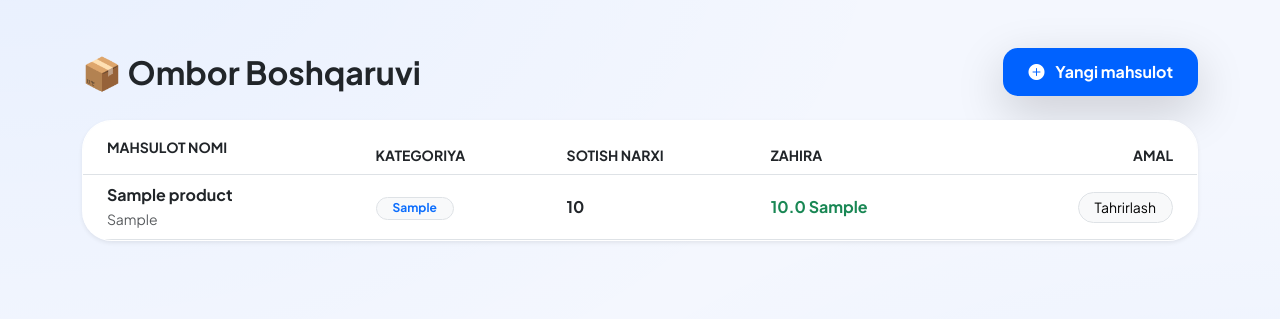
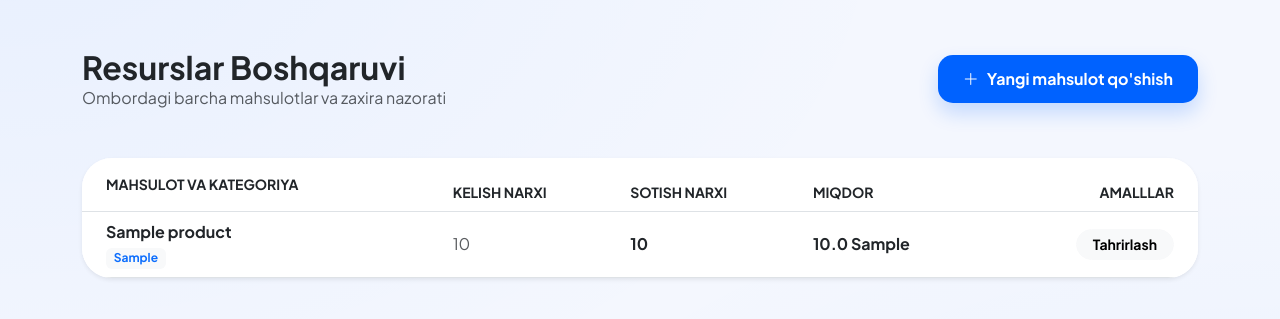
Before and after one commit to urmonaliyevv/market-sayt, a Flask app: page /ombor in a window 1280 px wide. Shown: the part 87-406 px from the top of the page. Run offline with Flask 3, Linux system fonts and the light colour scheme; the visitor is signed in with stand-in values (Sample User, id 1); tables that the repository leaves empty hold one stand-in row (values such as "Sample post"); some libraries are stand-ins or nearby versions.

Commit message:
Update ombor.html

```diff
--- a/templates/ombor.html
+++ b/templates/ombor.html
@@ -1,22 +1,25 @@
 {% extends 'base.html' %}
 {% block content %}
-<div class="d-flex justify-content-between align-items-center mb-4">
-    <h2 class="fw-bold m-0 text-dark">📦 Ombor Boshqaruvi</h2>
-    <button class="btn btn-primary shadow-lg" data-bs-toggle="modal" data-bs-target="#addMahsulotModal">
-        <i class="bi bi-plus-circle-fill me-2"></i> Yangi mahsulot
+<div class="d-flex justify-content-between align-items-center mb-5">
+    <div>
+        <h2 class="fw-bold text-dark m-0">Resurslar Boshqaruvi</h2>
+        <p class="text-muted m-0">Ombordagi barcha mahsulotlar va zaxira nazorati</p>
+    </div>
+    <button class="btn btn-primary d-flex align-items-center gap-2" data-bs-toggle="modal" data-bs-target="#modalYangi">
+        <i class="bi bi-plus-lg"></i> Yangi mahsulot qo'shish
     </button>
 </div>
 
-<div class="card shadow-sm overflow-hidden">
+<div class="card border-0 shadow-sm overflow-hidden">
     <div class="table-responsive">
-        <table class="table table-hover align-middle m-0">
-            <thead class="bg-light">
-                <tr class="text-muted small">
-                    <th class="ps-4 py-3">MAHSULOT NOMI</th>
-                    <th>KATEGORIYA</th>
+        <table class="table table-hover align-middle mb-0">
+            <thead style="background: #f4f7fe;">
+                <tr class="text-muted small fw-bold">
+                    <th class="ps-4 py-3">MAHSULOT VA KATEGORIYA</th>
+                    <th>KELISH NARXI</th>
                     <th>SOTISH NARXI</th>
-                    <th>ZAHIRA</th>
-                    <th class="pe-4 text-end">AMAL</th>
+                    <th>MIQDOR</th>
+                    <th class="pe-4 text-end">AMALLLAR</th>
                 </tr>
             </thead>
             <tbody>
@@ -24,17 +27,20 @@
                 <tr>
                     <td class="ps-4">
                         <div class="fw-bold text-dark">{{p.name}}</div>
-                        <small class="text-muted">{{p.unit}}</small>
+                        <span class="badge bg-light text-primary border-0">{{p.category or 'Kategoriyasiz'}}</span>
                     </td>
-                    <td><span class="badge bg-light text-primary border rounded-pill px-3">{{p.category}}</span></td>
-                    <td class="fw-bold">{{p.sell_price | format_money}}</td>
+                    <td class="text-muted">{{p.buy_price | format_money}}</td>
+                    <td class="fw-bold text-dark">{{p.sell_price | format_money}}</td>
                     <td>
-                        <span class="{% if p.stock < 5 %}text-danger{% else %}text-success{% endif %} fw-bold">
-                            {{p.stock}} {{p.unit}}
-                        </span>
+                        <div class="d-flex align-items-center gap-2">
+                            <span class="fw-bold {% if p.stock < 5 %}text-danger{% else %}text-dark{% endif %}">
+                                {{p.stock}} {{p.unit}}
+                            </span>
+                            {% if p.stock < 5 %}<i class="bi bi-exclamation-triangle-fill text-danger small"></i>{% endif %}
+                        </div>
                     </td>
                     <td class="pe-4 text-end">
-                        <button class="btn btn-light btn-sm border rounded-pill px-3"
+                        <button class="btn btn-light btn-sm rounded-pill px-3 fw-bold"
                                 onclick="openEdit('{{p.id}}','{{p.name}}','{{p.category}}','{{p.buy_price}}','{{p.sell_price}}','{{p.stock}}','{{p.unit}}')">
                             Tahrirlash
                         </button>
@@ -46,36 +52,46 @@
     </div>
 </div>
 
-<div class="modal fade" id="addMahsulotModal" tabindex="-1">
+<div class="modal fade" id="modalYangi" tabindex="-1" aria-hidden="true">
     <div class="modal-dialog modal-dialog-centered">
-        <form action="/ombor" method="POST" class="modal-content border-0 rounded-4 shadow-lg p-3">
-            <div class="modal-header border-0"><h5 class="fw-bold">Yangi mahsulot qo'shish</h5></div>
-            <div class="modal-body row g-3">
-                <div class="col-12"><input name="name" class="form-control rounded-input" placeholder="Nomi" required></div>
+        <form action="/ombor" method="POST" class="modal-content border-0" style="border-radius: 25px;">
+            <div class="modal-header border-0 p-4 pb-0">
+                <h5 class="fw-bold">Yangi resurs kiritish</h5>
+                <button type="button" class="btn-close" data-bs-dismiss="modal"></button>
+            </div>
+            <div class="modal-body p-4 row g-3">
+                <div class="col-12"><input name="name" class="form-control rounded-input" placeholder="Mahsulot nomi" required></div>
                 <div class="col-6"><input name="category" class="form-control rounded-input" placeholder="Kategoriya"></div>
                 <div class="col-6"><input name="unit" class="form-control rounded-input" placeholder="Birligi (dona, kg)"></div>
-                <div class="col-6"><input type="number" name="buy_price" class="form-control rounded-input" placeholder="Kelish narxi" required></div>
-                <div class="col-6"><input type="number" name="sell_price" class="form-control rounded-input" placeholder="Sotish narxi" required></div>
-                <div class="col-12"><input type="number" name="stock" class="form-control rounded-input" placeholder="Miqdori" required></div>
+                <div class="col-6"><input type="number" step="any" name="buy_price" class="form-control rounded-input" placeholder="Kelish narxi" required></div>
+                <div class="col-6"><input type="number" step="any" name="sell_price" class="form-control rounded-input" placeholder="Sotish narxi" required></div>
+                <div class="col-12"><input type="number" step="any" name="stock" class="form-control rounded-input" placeholder="Dastlabki miqdor" required></div>
             </div>
-            <div class="modal-footer border-0"><button class="btn btn-primary w-100">SAQLASH</button></div>
+            <div class="modal-footer border-0 p-4 pt-0">
+                <button type="submit" class="btn btn-primary w-100 py-3">BAZAGA QO'SHISH</button>
+            </div>
         </form>
     </div>
 </div>
 
-<div class="modal fade" id="editModal" tabindex="-1">
+<div class="modal fade" id="modalEdit" tabindex="-1" aria-hidden="true">
     <div class="modal-dialog modal-dialog-centered">
-        <form id="editForm" method="POST" class="modal-content border-0 rounded-4 shadow-lg p-3">
-            <div class="modal-header border-0"><h5 class="fw-bold">Mahsulotni tahrirlash</h5></div>
-            <div class="modal-body row g-3">
+        <form id="editForm" method="POST" class="modal-content border-0" style="border-radius: 25px;">
+            <div class="modal-header border-0 p-4 pb-0">
+                <h5 class="fw-bold text-primary">Ma'lumotlarni yangilash</h5>
+                <button type="button" class="btn-close" data-bs-dismiss="modal"></button>
+            </div>
+            <div class="modal-body p-4 row g-3">
                 <div class="col-12"><input name="name" id="e_name" class="form-control rounded-input" required></div>
                 <div class="col-6"><input name="category" id="e_cat" class="form-control rounded-input"></div>
                 <div class="col-6"><input name="unit" id="e_unit" class="form-control rounded-input"></div>
-                <div class="col-6"><input type="number" name="buy_price" id="e_buy" class="form-control rounded-input" required></div>
-                <div class="col-6"><input type="number" name="sell_price" id="e_sell" class="form-control rounded-input" required></div>
-                <div class="col-12"><input type="number" name="stock" id="e_stock" class="form-control rounded-input" required></div>
+                <div class="col-6"><input type="number" step="any" name="buy_price" id="e_buy" class="form-control rounded-input" required></div>
+                <div class="col-6"><input type="number" step="any" name="sell_price" id="e_sell" class="form-control rounded-input" required></div>
+                <div class="col-12"><input type="number" step="any" name="stock" id="e_stock" class="form-control rounded-input" required></div>
             </div>
-            <div class="modal-footer border-0"><button class="btn btn-dark w-100">YANGILASH</button></div>
+            <div class="modal-footer border-0 p-4 pt-0">
+                <button type="submit" class="btn btn-dark w-100 py-3" style="border-radius: 15px;">O'ZGARISHLARNI SAQLASH</button>
+            </div>
         </form>
     </div>
 </div>
@@ -89,7 +105,9 @@ function openEdit(id, n, c, b, s, st, u) {
     document.getElementById('e_stock').value = st;
     document.getElementById('e_unit').value = u;
     document.getElementById('editForm').action = '/edit/' + id;
-    new bootstrap.Modal(document.getElementById('editModal')).show();
+    // Bootstrap modalini JS orqali ochish
+    var editModal = new bootstrap.Modal(document.getElementById('modalEdit'));
+    editModal.show();
 }
 </script>
 {% endblock %}
```
